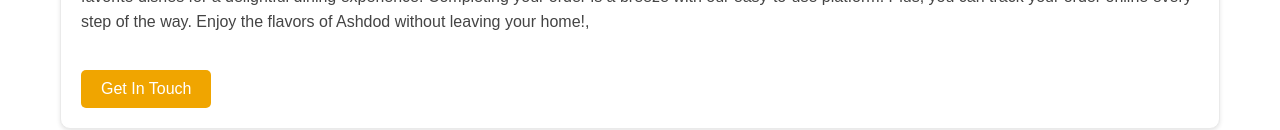
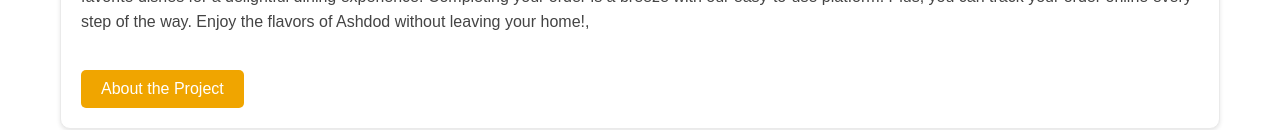
Before and after one commit to razmazlih/FoodLink-front, a React (Create React App) app: page / in a window 1280 px wide. Shown: the part 822-952 px from the top of the page. Built offline with nearby package versions, Linux system fonts and the light colour scheme; no server answers.

Commit message:
update link in home page

```diff
--- a/src/components/home/HomeMain.jsx
+++ b/src/components/home/HomeMain.jsx
@@ -37,8 +37,8 @@ function HomeMain() {
                     of Ashdod without leaving your home!,
                 </p>
             ),
-            button: 'Get In Touch',
-            link: '/contact'
+            button: 'About the Project',
+            link: '/about'
         },
         {
             topHeader: <h3
--- a/src/components/home/TemplateContent.jsx
+++ b/src/components/home/TemplateContent.jsx
@@ -1,8 +1,10 @@
+import { useNavigate } from 'react-router-dom';
 import './TemplateContent.css';
 
 function TemplateContent({ topHeader, mainHeader, paragraph, button }) {
+    const navigate = useNavigate();
 
-    const buttonTag = button ? <button>{button}</button> : null;
+    const buttonTag = button ? <button onClick={() => navigate('/about')}>{button}</button> : null;
 
     return (
         <div className="template-content">
```
